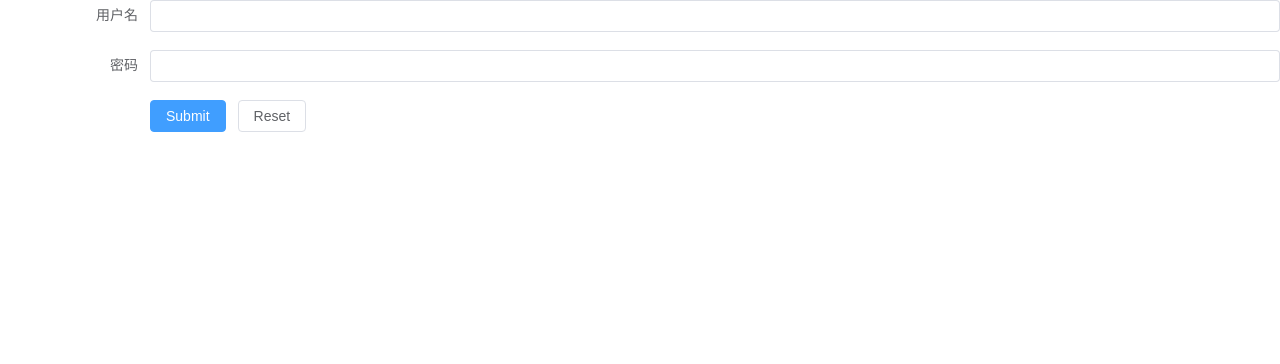
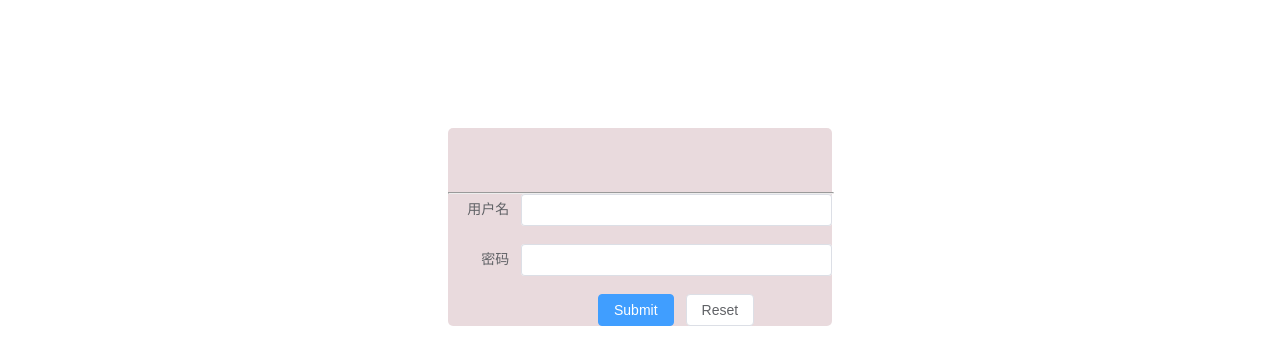
Before and after one commit to LanRochien/DSC, a Vue app in the folder client_side/: page /index in a window 1280 px wide. Shown: the top 364 px of the page. Built offline with nearby package versions, Linux system fonts and the light colour scheme.

Commit message:
登录界面雏形

```diff
--- a/client_side/src/components/LOGIN/login.vue
+++ b/client_side/src/components/LOGIN/login.vue
@@ -1,4 +1,9 @@
 <template>
+  <div class="main">
+    <div class="logo">
+    </div>
+    <hr id="underline"/>
+    <div class="login">
       <el-form
           ref="ruleFormRef"
           :model="ruleForm"
@@ -17,14 +22,17 @@
               autocomplete="off"
           />
         </el-form-item>
+        <div class="btn">
           <el-form-item>
             <el-button type="primary" @click="submitForm(ruleFormRef)"
             >Submit</el-button
             >
             <el-button @click="resetForm(ruleFormRef)">Reset</el-button>
           </el-form-item>
+        </div>
       </el-form>
-
+    </div>
+  </div>
 </template>
 <script lang="ts" setup>
 import { reactive, ref } from 'vue'
@@ -83,7 +91,37 @@ const resetForm = (formEl: FormInstance | undefined) => {
 }
 
 </script>
+<style scoped>
+.logo{
+  width:30vw;
+  height: 5vw;
 
-<style scoped>
+}
+.main{
+  background-color: rgba(144,72,87,0.2);
+  border-radius: 5px;
+  margin:0 auto;
+  width: 30vw;
+  margin-top:10vw;
+
+
+
+
+}
+#underline{
+  width: 100%;
+  color: white;
+}
+.login{
+  margin-left: -6vw;
+}
+#app{
+  display: flex;
+  justify-content: center;
+}
+.btn{
+  margin-left: 6vw;
+}
+
 
 </style>
```
Lines whose indentation alone changed are shown as unchanged.
